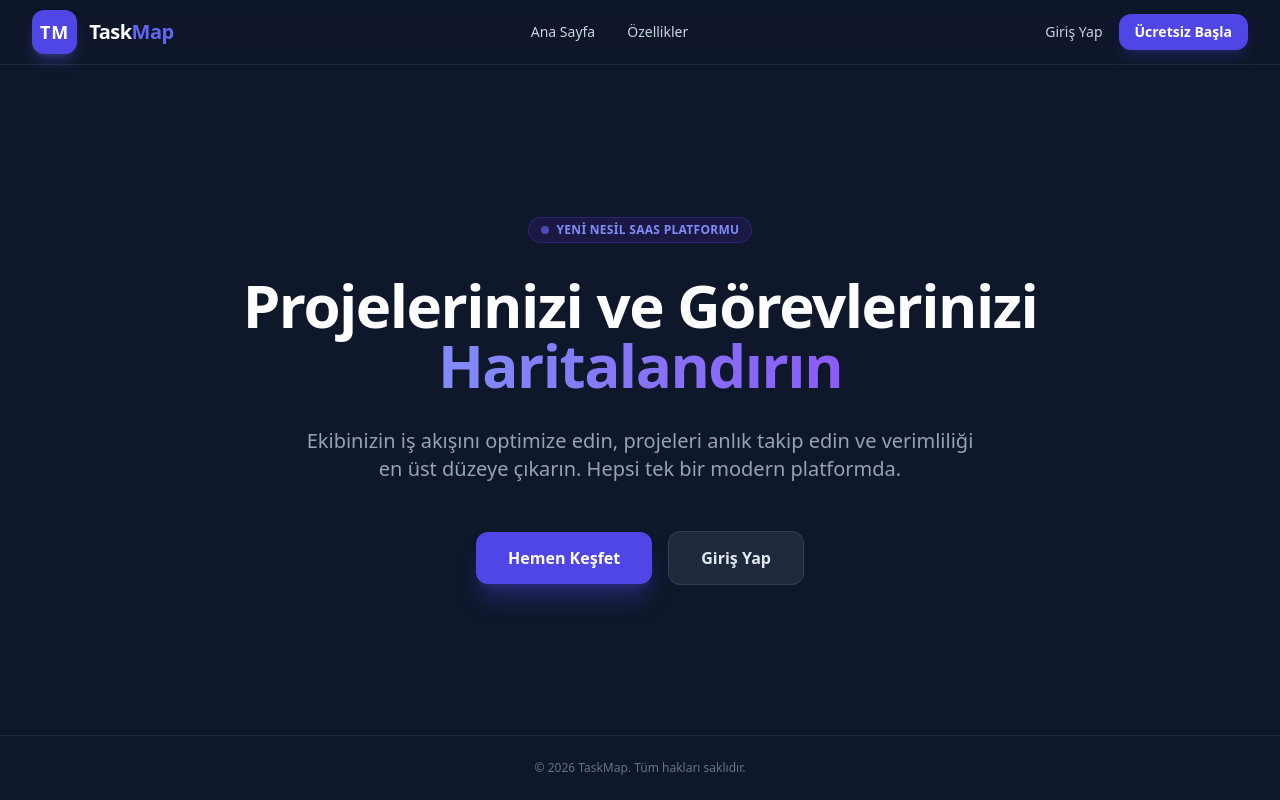
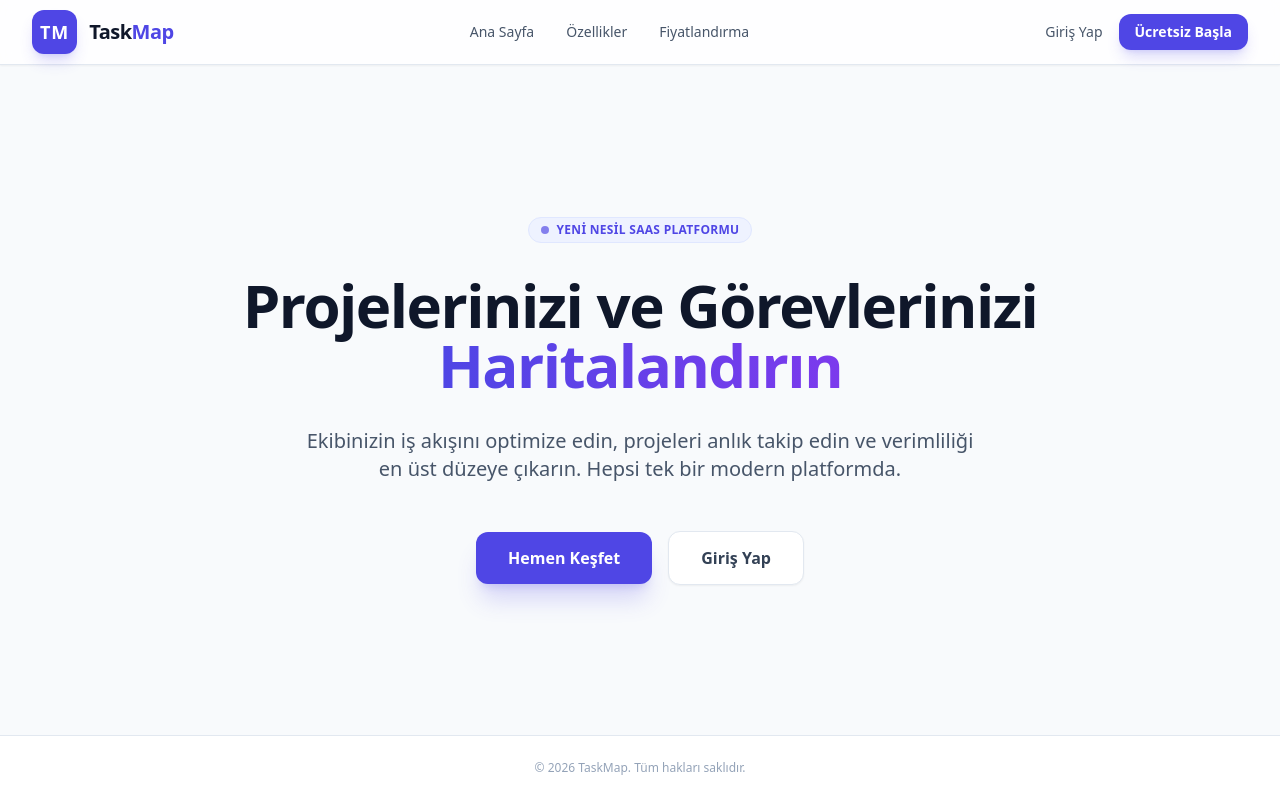
Before and after one commit to miran4726/taskmap, a Flask app: page / in a window 1280 px wide. Run offline with Flask 3, Linux system fonts and the light colour scheme; some libraries are stand-ins or nearby versions.

Commit message:
Update index.html

```diff
--- a/templates/index.html
+++ b/templates/index.html
@@ -7,89 +7,90 @@
     <!-- Tailwind CSS CDN -->
     <script src="https://cdn.tailwindcss.com"></script>
 </head>
-<body class="bg-slate-900 text-slate-100 font-sans antialiased min-h-screen flex flex-col justify-between">
+<body class="bg-slate-50 text-slate-800 font-sans antialiased min-h-screen flex flex-col justify-between selection:bg-indigo-500 selection:text-white">
 
     <!-- Header / Navbar -->
-    <header class="border-b border-slate-800 bg-slate-900/80 backdrop-blur sticky top-0 z-50">
+    <header class="border-b border-slate-200 bg-white/80 backdrop-blur sticky top-0 z-50 shadow-sm">
         <div class="max-w-7xl mx-auto px-4 sm:px-6 lg:px-8 h-16 flex items-center justify-between">
             <div class="flex items-center space-x-3 cursor-pointer" onclick="showHome()">
-                <div class="bg-indigo-600 p-2 rounded-xl font-bold text-white tracking-wider text-lg shadow-lg shadow-indigo-500/30">TM</div>
-                <span class="text-xl font-extrabold tracking-tight text-white">Task<span class="text-indigo-500">Map</span></span>
+                <div class="bg-indigo-600 p-2 rounded-xl font-bold text-white tracking-wider text-lg shadow-lg shadow-indigo-600/20">TM</div>
+                <span class="text-xl font-extrabold tracking-tight text-slate-900">Task<span class="text-indigo-600">Map</span></span>
             </div>
-            <nav class="hidden md:flex items-center space-x-8 text-sm font-medium text-slate-300">
-                <a href="#" onclick="showHome()" class="hover:text-indigo-400 transition">Ana Sayfa</a>
-                <a href="#" class="hover:text-indigo-400 transition">Özellikler</a>
+            <nav class="hidden md:flex items-center space-x-8 text-sm font-medium text-slate-600">
+                <button onclick="showHome()" class="hover:text-indigo-600 transition cursor-pointer">Ana Sayfa</button>
+                <a href="#" class="hover:text-indigo-600 transition">Özellikler</a>
+                <a href="#" class="hover:text-indigo-600 transition">Fiyatlandırma</a>
             </nav>
             <div class="flex items-center space-x-4">
-                <button onclick="showLogin()" class="text-sm font-medium text-slate-300 hover:text-white transition">Giriş Yap</button>
-                <button onclick="showLogin()" class="bg-indigo-600 hover:bg-indigo-500 text-white text-sm font-semibold px-4 py-2 rounded-xl transition shadow-lg shadow-indigo-600/20">Ücretsiz Başla</button>
+                <button onclick="showLogin()" class="text-sm font-medium text-slate-600 hover:text-slate-900 transition cursor-pointer">Giriş Yap</button>
+                <button onclick="showLogin()" class="bg-indigo-600 hover:bg-indigo-700 text-white text-sm font-semibold px-4 py-2 rounded-xl transition shadow-lg shadow-indigo-600/20 cursor-pointer">Ücretsiz Başla</button>
             </div>
         </div>
     </header>
 
-    <!-- Main Content Area (Dynamic Switcher) -->
+    <!-- Main Content Area -->
     <main class="flex-grow flex items-center justify-center px-4 sm:px-6 lg:px-8 py-16">
 
         <!-- ANA SAYFA GÖRÜNÜMÜ -->
-        <div id="homeView" class="max-w-4xl mx-auto text-center space-y-8">
-            <div class="inline-flex items-center space-x-2 bg-indigo-950/80 border border-indigo-800/50 px-3 py-1 rounded-full text-indigo-400 text-xs font-semibold tracking-wide uppercase">
-                <span class="w-2 h-2 rounded-full bg-indigo-500 animate-pulse"></span>
+        <div id="homeView" class="max-w-4xl mx-auto text-center space-y-8 transition-all duration-300">
+            <div class="inline-flex items-center space-x-2 bg-indigo-50 border border-indigo-100 px-3 py-1 rounded-full text-indigo-600 text-xs font-semibold tracking-wide uppercase">
+                <span class="w-2 h-2 rounded-full bg-indigo-600 animate-pulse"></span>
                 <span>Yeni Nesil SaaS Platformu</span>
             </div>
 
-            <h1 class="text-4xl sm:text-6xl font-black tracking-tight text-white leading-tight">
-                Projelerinizi ve Görevlerinizi <span class="text-transparent bg-clip-text bg-gradient-to-r from-indigo-400 to-violet-500">Haritalandırın</span>
+            <h1 class="text-4xl sm:text-6xl font-black tracking-tight text-slate-900 leading-tight">
+                Projelerinizi ve Görevlerinizi <span class="text-transparent bg-clip-text bg-gradient-to-r from-indigo-600 to-violet-600">Haritalandırın</span>
             </h1>
 
-            <p class="text-lg sm:text-xl text-slate-400 max-w-2xl mx-auto">
+            <p class="text-lg sm:text-xl text-slate-600 max-w-2xl mx-auto">
                 Ekibinizin iş akışını optimize edin, projeleri anlık takip edin ve verimliliği en üst düzeye çıkarın. Hepsi tek bir modern platformda.
             </p>
 
             <div class="flex flex-col sm:flex-row items-center justify-center gap-4 pt-4">
-                <button onclick="showLogin()" class="w-full sm:w-auto bg-indigo-600 hover:bg-indigo-500 text-white font-semibold px-8 py-3.5 rounded-xl transition shadow-xl shadow-indigo-600/30 text-center">
+                <button onclick="showLogin()" class="w-full sm:w-auto bg-indigo-600 hover:bg-indigo-700 text-white font-semibold px-8 py-3.5 rounded-xl transition shadow-xl shadow-indigo-600/20 text-center cursor-pointer">
                     Hemen Keşfet
                 </button>
-                <button onclick="showLogin()" class="w-full sm:w-auto bg-slate-800 hover:bg-slate-700 text-slate-200 font-semibold px-8 py-3.5 rounded-xl transition border border-slate-700 text-center">
+                <button onclick="showLogin()" class="w-full sm:w-auto bg-white hover:bg-slate-100 text-slate-700 font-semibold px-8 py-3.5 rounded-xl transition border border-slate-200 text-center cursor-pointer shadow-sm">
                     Giriş Yap
                 </button>
             </div>
         </div>
 
         <!-- GİRİŞ EKRANI GÖRÜNÜMÜ (Başlangıçta gizli) -->
-        <div id="loginView" class="hidden max-w-md w-full bg-slate-800/50 border border-slate-700/50 p-8 rounded-2xl shadow-2xl backdrop-blur space-y-6">
+        <div id="loginView" class="hidden max-w-md w-full bg-white border border-slate-200 p-8 rounded-2xl shadow-xl space-y-6 transition-all duration-300">
             <div class="text-center space-y-2">
-                <h1 class="text-2xl sm:text-3xl font-black tracking-tight text-white">Tekrar Hoş Geldiniz</h1>
-                <p class="text-sm text-slate-400">TaskMap hesabınıza giriş yapın</p>
+                <h1 class="text-2xl sm:text-3xl font-black tracking-tight text-slate-900">Tekrar Hoş Geldiniz</h1>
+                <p class="text-sm text-slate-500">TaskMap hesabınıza giriş yapın</p>
             </div>
 
-            <form onsubmit="event.preventDefault(); alert('Giriş simüle edildi!');" class="space-y-4">
+            <form onsubmit="event.preventDefault(); alert('Giriş yapıldı!');" class="space-y-4">
                 <div>
-                    <label class="block text-xs font-semibold uppercase tracking-wider text-slate-400 mb-1.5">E-posta Adresi</label>
-                    <input type="email" required class="w-full bg-slate-900 border border-slate-700 rounded-xl px-4 py-3 text-slate-100 placeholder-slate-500 focus:outline-none focus:border-indigo-500 focus:ring-1 focus:ring-indigo-500 transition" placeholder="ornek@mail.com">
+                    <label class="block text-xs font-semibold uppercase tracking-wider text-slate-600 mb-1.5">E-posta Adresi</label>
+                    <input type="email" required class="w-full bg-slate-50 border border-slate-300 rounded-xl px-4 py-3 text-slate-900 placeholder-slate-400 focus:outline-none focus:border-indigo-600 focus:ring-1 focus:ring-indigo-600 transition" placeholder="ornek@mail.com">
                 </div>
 
                 <div>
                     <div class="flex items-center justify-between mb-1.5">
-                        <label class="block text-xs font-semibold uppercase tracking-wider text-slate-400">Şifre</label>
-                        <a href="#" class="text-xs text-indigo-400 hover:underline">Şifremi Unuttum?</a>
+                        <label class="block text-xs font-semibold uppercase tracking-wider text-slate-600">Şifre</label>
+                        <a href="#" class="text-xs text-indigo-600 hover:underline">Şifremi Unuttum?</a>
                     </div>
-                    <input type="password" required class="w-full bg-slate-900 border border-slate-700 rounded-xl px-4 py-3 text-slate-100 placeholder-slate-500 focus:outline-none focus:border-indigo-500 focus:ring-1 focus:ring-indigo-500 transition" placeholder="••••••••">
+                    <input type="password" required class="w-full bg-slate-50 border border-slate-300 rounded-xl px-4 py-3 text-slate-900 placeholder-slate-400 focus:outline-none focus:border-indigo-600 focus:ring-1 focus:ring-indigo-600 transition" placeholder="••••••••">
                 </div>
 
-                <button type="submit" class="w-full bg-indigo-600 hover:bg-indigo-500 text-white font-semibold py-3.5 rounded-xl transition shadow-lg shadow-indigo-600/30 text-center mt-2">
+                <button type="submit" class="w-full bg-indigo-600 hover:bg-indigo-700 text-white font-semibold py-3.5 rounded-xl transition shadow-lg shadow-indigo-600/20 text-center mt-2 cursor-pointer">
                     Giriş Yap
                 </button>
             </form>
 
             <div class="text-center text-xs text-slate-500">
-                Ana sayfaya dönmek mi istiyorsun? <button onclick="showHome()" class="text-indigo-400 font-medium hover:underline">Tıkla</button>
+                Ana sayfaya dönmek mi istiyorsun? <button onclick="showHome()" class="text-indigo-600 font-medium hover:underline cursor-pointer">Tıkla</button>
             </div>
         </div>
 
     </main>
 
     <!-- Footer -->
-    <footer class="border-t border-slate-800 py-6 text-center text-xs text-slate-500">
+    <footer class="border-t border-slate-200 bg-white py-6 text-center text-xs text-slate-400">
         <p>&copy; 2026 TaskMap. Tüm hakları saklıdır.</p>
     </footer>
 
```
